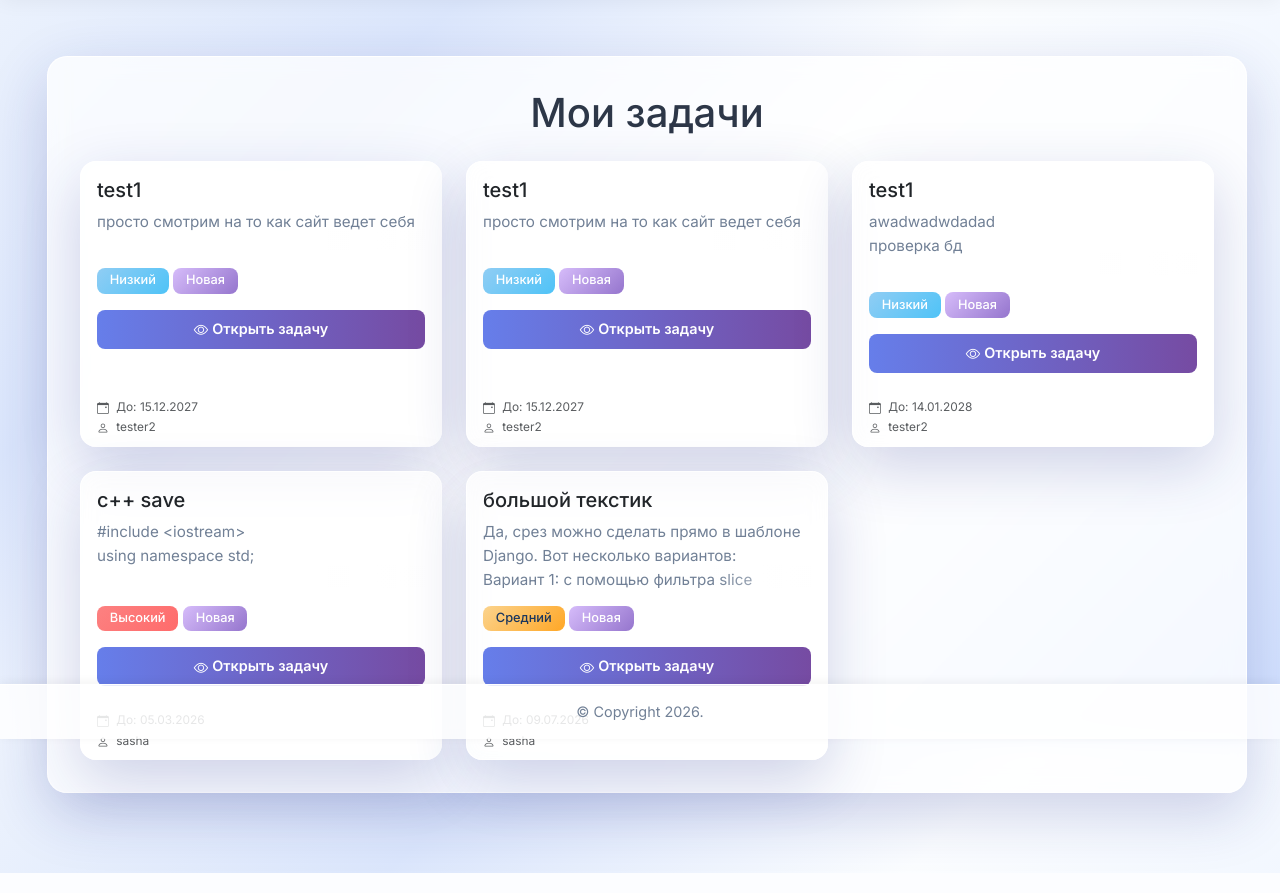
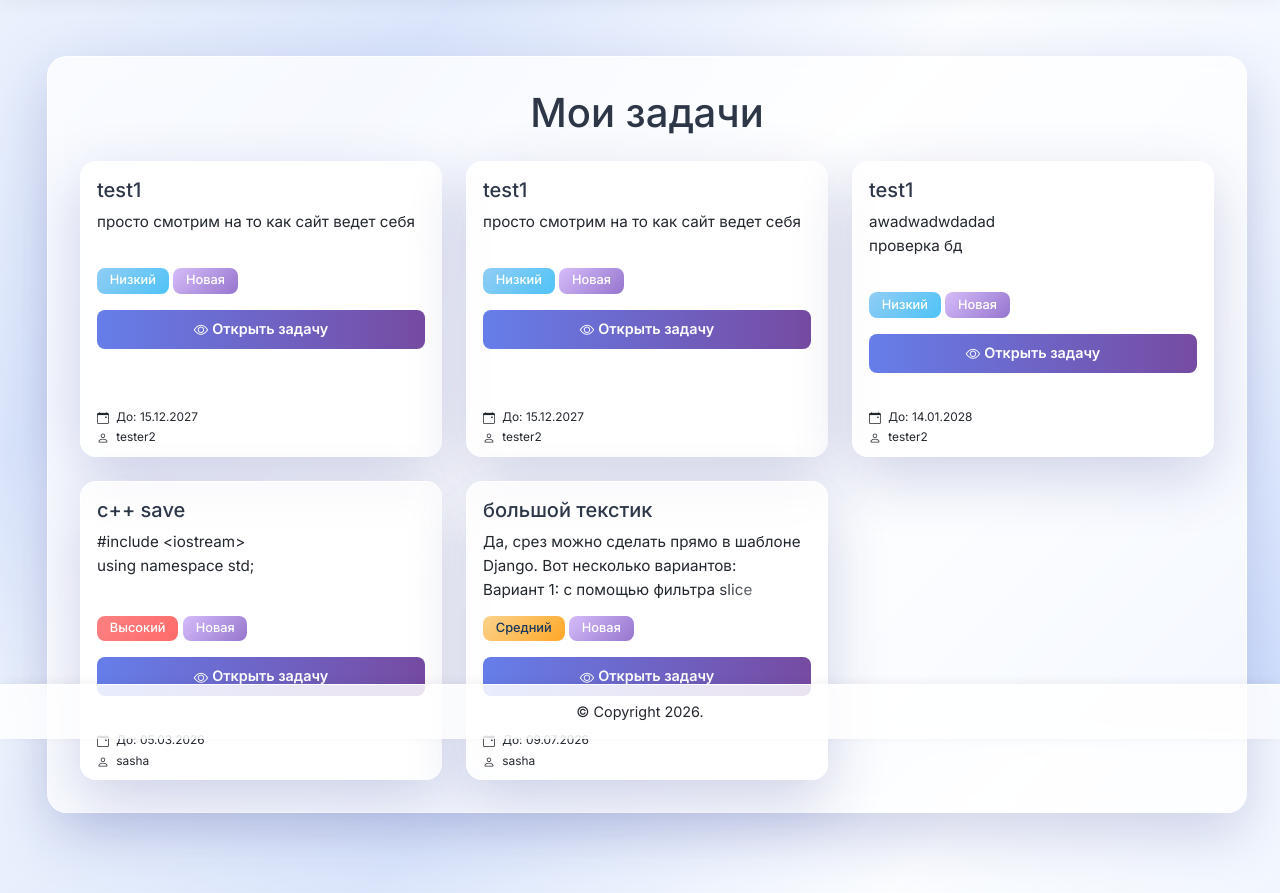
Before and after one commit to Sasha-Yagupov2010/my_syte, a Django app: page /watch/ in a window 1280 px wide. Shown: the part 61-954 px from the top of the page. Run offline with Django 5.2, Linux system fonts and the light colour scheme; data comes from the database, SQL or seed files in the repository.

Commit message:
edit css

```diff
--- a/static/css/styles.css
+++ b/static/css/styles.css
@@ -11,7 +11,7 @@
   --card-shadow: 0 20px 60px rgba(31, 38, 135, 0.2);
   --card-shadow-hover: 0 12px 48px rgba(31, 38, 135, 0.1);
   --text-primary: #2d3748;
-  --text-secondary: #718096;
+  --text-secondary: #22272e;
   --text-muted: #a0aec0;
   --accent-blue: #90cdf4;
   --accent-orange: #fbd38d;
@@ -452,3 +452,30 @@
         transform: rotate(15deg) scale(1.1);
     }
 }
+
+.task-card {
+    background: var(--card-bg);
+    backdrop-filter: blur(10px);
+    border: var(--card-border);
+    border-radius: 1rem;
+    box-shadow: var(--card-shadow);
+    transition: all 0.3s ease;
+    overflow: hidden;
+    margin-bottom: 10px;
+}
+
+
+.card-body h1,
+.card-body h2,
+.card-body h3,
+.card-body h4,
+.card-body h5,
+.card-body h6,
+.card-body .card-title {
+  color: var(--text-primary) !important;
+}
+
+.card-body p {
+  color: var(--text-secondary) !important;
+  margin-bottom: 1rem;
+}
--- a/tasktrack/templates/tasks/taskList.html
+++ b/tasktrack/templates/tasks/taskList.html
@@ -133,6 +133,7 @@
 .task-meta {
     font-size: 0.85rem;
     line-height: 1.4;
+    color: var(--text-secondary) !important;
 }
 
 .btn-sm {
```
